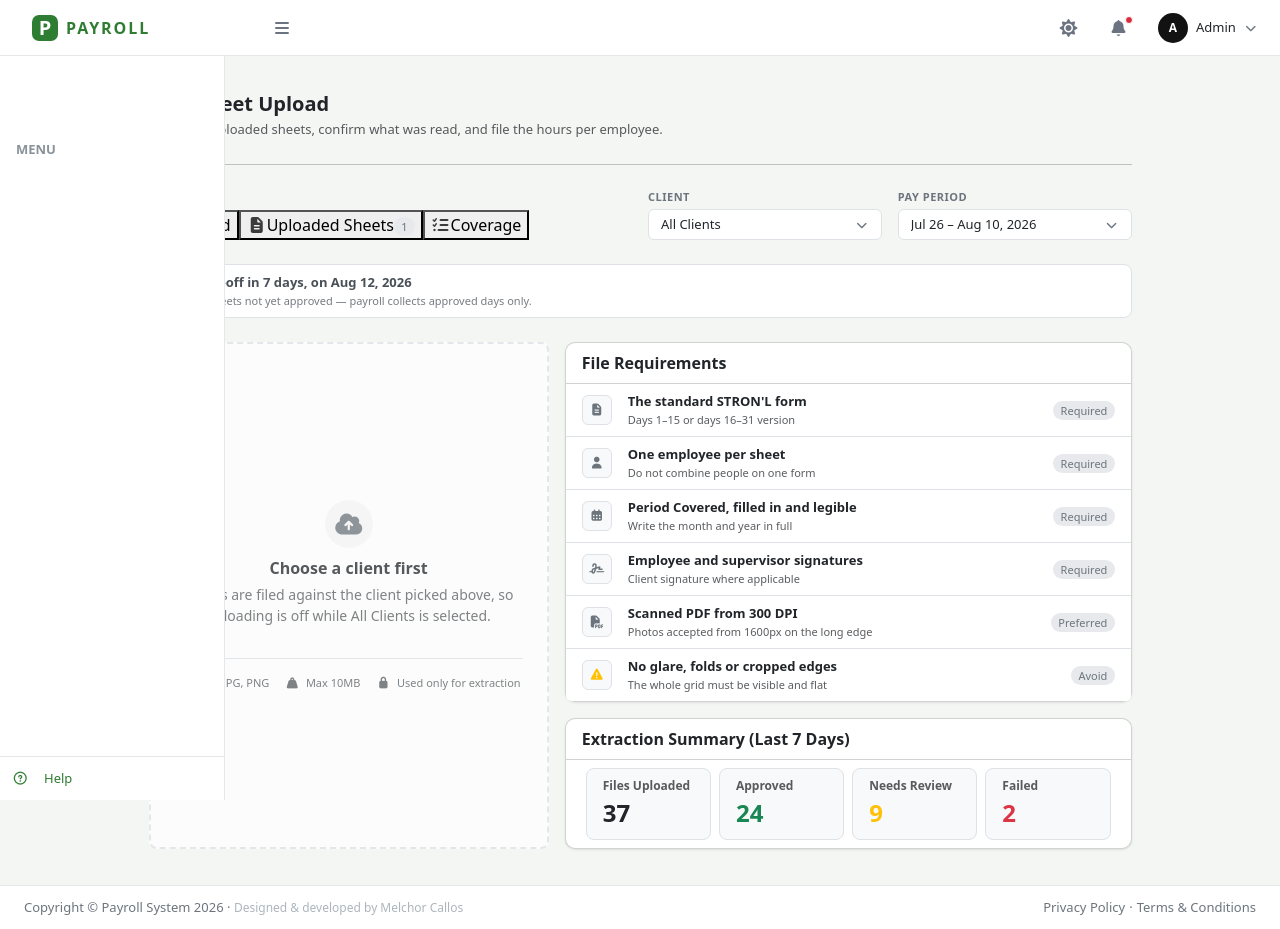
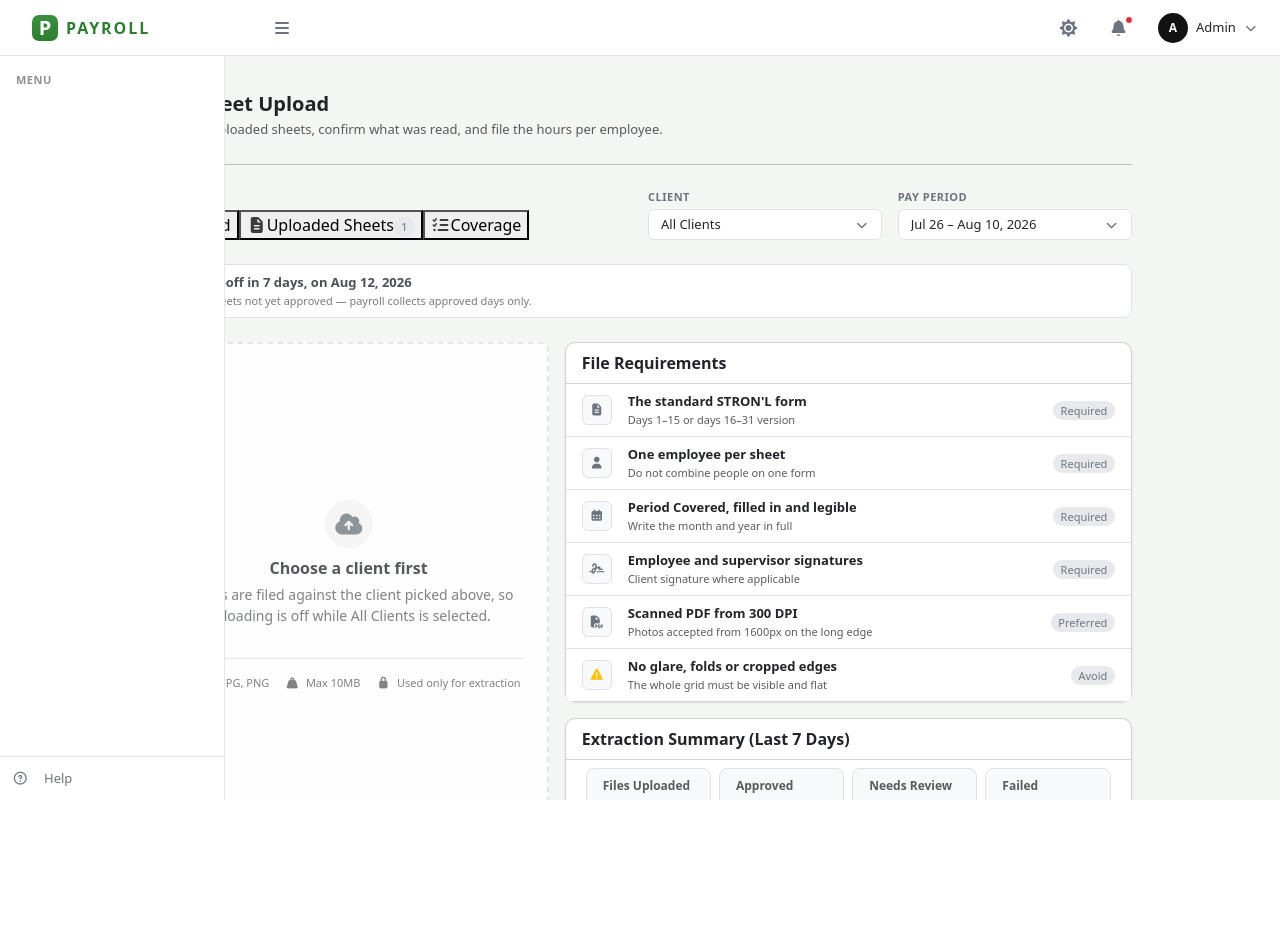
Before and after one commit to melchie04/payroll-system, a React (Vite) app in the folder frontend/: page /timesheet in a window 1280 px wide. After the commit the page ends 800 px from the top, so only its background shows below. Built offline with nearby package versions, Linux system fonts and the light colour scheme.

Commit message:
Update: Side navigation

```diff
--- a/frontend/src/assets/scss/_brand.scss
+++ b/frontend/src/assets/scss/_brand.scss
@@ -8,7 +8,8 @@
 }
 
 .app-brand-mark {
-  background: var(--app-brand-bg);
+  background-color: var(--app-brand-bg);
+  background-image: var(--app-accent-gradient);
   color: var(--app-brand-fg);
   border-radius: 0.4375rem;
   line-height: 1;
--- a/frontend/src/assets/scss/_shell.scss
+++ b/frontend/src/assets/scss/_shell.scss
@@ -27,19 +27,20 @@ body {
 #layoutSidenav #layoutSidenav_nav {
   flex-basis: var(--app-sidenav-width);
   flex-shrink: 0;
-  transition: transform 0.15s ease-in-out;
+  transition: transform var(--app-shell-duration) var(--app-shell-ease);
+  will-change: transform, width, flex-basis;
   z-index: 1038;
   transform: translateX(calc(-1 * var(--app-sidenav-width)));
 }
 
 #layoutSidenav #layoutSidenav_content {
   position: relative;
+  will-change: margin;
   display: flex;
   flex-direction: column;
   justify-content: space-between;
   min-width: 0;
   flex-grow: 1;
-  min-height: calc(100vh - var(--app-topnav-height));
   margin-left: calc(-1 * var(--app-sidenav-width));
 }
 
@@ -67,12 +68,51 @@ body {
 
 .sb-nav-fixed #layoutSidenav #layoutSidenav_nav {
   width: var(--app-sidenav-width);
-  height: calc(100vh - var(--app-topnav-height));
+  height: 100%;
   z-index: 1038;
 }
 
 .sb-nav-fixed #layoutSidenav #layoutSidenav_nav .sb-sidenav .sb-sidenav-menu {
   overflow-y: auto;
+}
+
+// Sticky shell: the frame is pinned to the viewport and only the content column scrolls.
+.sb-nav-fixed,
+.sb-nav-fixed #root {
+  height: 100vh;
+  overflow: hidden;
+}
+
+.sb-nav-fixed #root {
+  display: flex;
+  flex-direction: column;
+}
+
+.sb-nav-fixed .sb-topnav {
+  flex-shrink: 0;
+}
+
+.sb-nav-fixed #layoutSidenav {
+  flex: 1 1 auto;
+  min-height: 0;
+}
+
+.sb-nav-fixed #layoutSidenav #layoutSidenav_content {
+  height: 100%;
+  min-height: 0;
+  overflow: hidden;
+}
+
+.sb-nav-fixed #layoutSidenav_content > main {
+  display: flex;
+  flex-direction: column;
+  flex: 1 1 auto;
+  min-height: 0;
+  overflow-y: auto;
+}
+
+.sb-nav-fixed #layoutSidenav_content > main > .app-footer {
+  flex-shrink: 0;
 }
 
 #layoutError {
--- a/frontend/src/assets/scss/_sidenav.scss
+++ b/frontend/src/assets/scss/_sidenav.scss
@@ -17,9 +17,10 @@
 }
 
 .sb-sidenav .sb-sidenav-menu .nav .sb-sidenav-menu-heading {
-  padding: 1.75rem 1rem 0.75rem;
-  font-size: var(--app-fs-3);
-  font-weight: bold;
+  padding: 1rem 1rem 0.5rem;
+  font-size: var(--app-fs-1);
+  font-weight: 600;
+  letter-spacing: 0.5px;
   text-transform: uppercase;
 }
 
@@ -32,7 +33,7 @@
   padding-bottom: 0.75rem;
   position: relative;
   transition: background-color 0.15s ease-in-out, color 0.15s ease-in-out, transform 0.15s ease-out,
-    padding 0.3s cubic-bezier(0.4, 0, 0.2, 1);
+    padding var(--app-shell-duration) var(--app-shell-ease);
   margin-left: 0.5rem;
   margin-right: 0.5rem;
   margin-bottom: 0.25rem;
@@ -55,103 +56,87 @@
 
 .sb-sidenav {
   --bs-border-color: var(--app-nav-line);
-}
-
-.sb-sidenav-light,
-.sb-sidenav-dark {
   background-color: var(--app-nav-bg);
   color: var(--app-nav-link);
 }
 
-.sb-sidenav-light .sb-sidenav-menu .sb-sidenav-menu-heading,
-.sb-sidenav-dark .sb-sidenav-menu .sb-sidenav-menu-heading {
+.sb-sidenav .sb-sidenav-menu .sb-sidenav-menu-heading {
   color: var(--app-nav-heading);
 }
 
-.sb-sidenav-light .sb-sidenav-menu .nav-link,
-.sb-sidenav-dark .sb-sidenav-menu .nav-link {
+.sb-sidenav .sb-sidenav-menu .nav-link {
   color: var(--app-nav-link);
 }
 
-.sb-sidenav-light .sb-sidenav-menu .nav-link .sb-nav-link-icon,
-.sb-sidenav-dark .sb-sidenav-menu .nav-link .sb-nav-link-icon {
-  color: var(--app-nav-link-icon);
+.sb-sidenav .sb-sidenav-menu .nav-link .sb-nav-link-icon {
+  color: var(--app-nav-icon);
 }
 
-.sb-sidenav-light .sb-sidenav-menu .nav-link.active,
-.sb-sidenav-dark .sb-sidenav-menu .nav-link.active {
+.sb-sidenav .sb-sidenav-menu .nav-link.active {
   color: var(--app-nav-active-color);
   background-color: var(--app-nav-active-bg);
-  box-shadow: inset 3px 0 0 var(--app-menu-keyline);
+  background-image: var(--app-accent-gradient);
+  box-shadow: var(--app-accent-highlight), var(--app-accent-shadow);
 }
 
-.sb-sidenav-light .sb-sidenav-menu .nav-link.active .sb-nav-link-icon,
-.sb-sidenav-dark .sb-sidenav-menu .nav-link.active .sb-nav-link-icon {
-  color: var(--app-menu-keyline);
+.sb-sidenav .sb-sidenav-menu .nav-link.active .sb-nav-link-icon {
+  color: var(--app-nav-active-color);
 }
 
-.sb-sidenav-light .sb-sidenav-menu .nav-link:hover,
-.sb-sidenav-light .sb-sidenav-menu .nav-link:focus-visible,
-.sb-sidenav-dark .sb-sidenav-menu .nav-link:hover,
-.sb-sidenav-dark .sb-sidenav-menu .nav-link:focus-visible {
+.sb-sidenav .sb-sidenav-menu .nav-link:hover,
+.sb-sidenav .sb-sidenav-menu .nav-link:focus-visible {
   color: var(--app-nav-link);
   background-color: var(--app-nav-btn-hover-bg);
 }
 
-.sb-sidenav-light .sb-sidenav-menu .nav-link.active:hover,
-.sb-sidenav-light .sb-sidenav-menu .nav-link.active:focus-visible,
-.sb-sidenav-dark .sb-sidenav-menu .nav-link.active:hover,
-.sb-sidenav-dark .sb-sidenav-menu .nav-link.active:focus-visible {
+.sb-sidenav .sb-sidenav-menu .nav-link.active:hover,
+.sb-sidenav .sb-sidenav-menu .nav-link.active:focus-visible {
   color: var(--app-nav-active-color);
   background-color: var(--app-nav-active-bg);
 }
 
-.sb-sidenav-light .sb-sidenav-footer,
-.sb-sidenav-dark .sb-sidenav-footer {
+.sb-sidenav .sb-sidenav-footer {
   background-color: var(--app-nav-bg);
   border-top-color: var(--app-nav-line);
 }
 
-.help-footer-btn-light,
-.help-footer-btn-dark {
+.help-footer-btn {
+  cursor: pointer;
   font-size: var(--app-fs-3);
-  color: var(--app-accent-ink) !important;
+  color: var(--app-footer-text);
   transition: color 0.15s ease-in-out;
 }
 
-.help-footer-btn-light:hover,
-.help-footer-btn-dark:hover {
-  color: var(--app-accent-ink-hover) !important;
+.help-footer-btn:hover {
+  color: var(--app-accent-ink-hover);
 }
 
-.sb-sidenav-light .sb-sidenav-footer > div:focus-visible,
-.sb-sidenav-dark .sb-sidenav-footer > div:focus-visible {
+.sb-sidenav .sb-sidenav-footer > div:focus-visible {
   outline: none;
   box-shadow: 0 0 0 0.2rem var(--app-moss-ring);
 }
 
-.sb-sidenav-light .sb-sidenav-menu .nav-link:focus-visible,
-.sb-sidenav-dark .sb-sidenav-menu .nav-link:focus-visible {
+.sb-sidenav .sb-sidenav-menu .nav-link:focus-visible {
   outline: none;
   box-shadow: 0 0 0 0.2rem var(--app-moss-ring);
 }
 
-.sb-sidenav-light .sb-sidenav-menu .nav-link.active:focus-visible,
-.sb-sidenav-dark .sb-sidenav-menu .nav-link.active:focus-visible {
-  box-shadow: inset 3px 0 0 var(--app-menu-keyline), 0 0 0 0.2rem var(--app-moss-ring);
+.sb-sidenav .sb-sidenav-menu .nav-link.active:focus-visible {
+  box-shadow: var(--app-accent-highlight), var(--app-accent-shadow), 0 0 0 0.2rem var(--app-moss-ring);
 }
 
 @media (min-width: 992px) {
   #layoutSidenav #layoutSidenav_nav {
-    transition: transform 0.3s cubic-bezier(0.4, 0, 0.2, 1), width 0.3s cubic-bezier(0.4, 0, 0.2, 1);
+    transition: transform var(--app-shell-duration) var(--app-shell-ease), width var(--app-shell-duration) var(--app-shell-ease), flex-basis var(--app-shell-duration) var(--app-shell-ease);
   }
   #layoutSidenav #layoutSidenav_content {
-    transition: margin 0.3s cubic-bezier(0.4, 0, 0.2, 1);
+    transition: margin var(--app-shell-duration) var(--app-shell-ease);
   }
 
   .sb-sidenav-toggled #layoutSidenav #layoutSidenav_nav {
     transform: translateX(0);
     width: var(--app-sidenav-collapsed-width);
+    flex-basis: var(--app-sidenav-collapsed-width);
   }
   .sb-nav-fixed.sb-sidenav-toggled #layoutSidenav #layoutSidenav_nav {
     width: var(--app-sidenav-collapsed-width);
@@ -167,7 +152,7 @@
     overflow: hidden;
     white-space: nowrap;
     opacity: 1;
-    transition: opacity 0.15s linear;
+    transition: opacity var(--app-shell-duration) var(--app-shell-ease);
   }
   .sb-sidenav-toggled .sb-sidenav-menu .nav .sb-sidenav-menu-heading {
     opacity: 0;
@@ -190,7 +175,7 @@
     text-overflow: clip;
     max-width: 160px;
     opacity: 1;
-    transition: max-width 0.3s cubic-bezier(0.4, 0, 0.2, 1), opacity 0.15s linear;
+    transition: max-width var(--app-shell-duration) var(--app-shell-ease), opacity var(--app-shell-duration) var(--app-shell-ease);
   }
   .sb-sidenav-toggled .sb-sidenav .nav .nav-link .text-wrap {
     max-width: 0;
@@ -201,7 +186,7 @@
   }
   .sb-sidenav-footer .sb-nav-link-icon {
     flex-shrink: 0;
-    transition: margin-right 0.3s cubic-bezier(0.4, 0, 0.2, 1);
+    transition: margin-right var(--app-shell-duration) var(--app-shell-ease);
   }
   .sb-sidenav-toggled .sb-sidenav-footer .sb-nav-link-icon {
     margin-right: 0 !important;
@@ -212,7 +197,7 @@
     overflow: hidden;
     max-width: 100px;
     opacity: 1;
-    transition: max-width 0.3s cubic-bezier(0.4, 0, 0.2, 1), opacity 0.15s linear;
+    transition: max-width var(--app-shell-duration) var(--app-shell-ease), opacity var(--app-shell-duration) var(--app-shell-ease);
   }
   .sb-sidenav-toggled .sb-sidenav-footer > div > span {
     max-width: 0;
@@ -223,7 +208,7 @@
     max-width: calc(100vw - var(--app-sidenav-width));
     margin-left: auto;
     margin-right: auto;
-    transition: max-width 0.15s ease-in-out;
+    transition: max-width var(--app-shell-duration) var(--app-shell-ease);
   }
 }
 
@@ -267,8 +252,7 @@
 }
 
 @media (hover: none) {
-  .sb-sidenav-light .sb-sidenav-menu .nav-link:active,
-  .sb-sidenav-dark .sb-sidenav-menu .nav-link:active {
+.sb-sidenav .sb-sidenav-menu .nav-link:active {
     background-color: var(--app-nav-btn-hover-bg);
   }
   .sb-sidenav-footer > div:active {
@@ -291,7 +275,7 @@
 
 @media (max-width: 991.98px) {
   #layoutSidenav #layoutSidenav_nav {
-    transition: transform 0.28s cubic-bezier(0.22, 1, 0.36, 1);
+    transition: transform var(--app-shell-duration) var(--app-shell-ease);
   }
 
   #layoutSidenav #layoutSidenav_content:before {
--- a/frontend/src/assets/scss/_topnav.scss
+++ b/frontend/src/assets/scss/_topnav.scss
@@ -7,10 +7,6 @@
   --topnav-icon-color-muted: var(--bs-gray-600);
   --topnav-btn-hover-bg: var(--app-nav-btn-hover-bg);
   --topnav-btn-focus-ring: var(--app-moss-ring);
-}
-
-.sb-nav-fixed #layoutSidenav #layoutSidenav_nav .sb-sidenav {
-  padding-top: var(--topnav-offset, var(--app-topnav-height)) !important;
 }
 
 .sb-topnav.bg-white,
--- a/frontend/src/components/SideNav.jsx
+++ b/frontend/src/components/SideNav.jsx
@@ -1,7 +1,6 @@
 // The collapsible sidebar holding the main navigation.
 
 import { NavLink } from "react-router";
-import { useTheme } from "../context/hooks.js";
 
 const NAV_ITEMS = [
   { to: "/", label: "Dashboard", icon: "fa-table-cells-large", end: true },
@@ -14,8 +13,6 @@ const NAV_ITEMS = [
 
 // Renders the nav items, marking the one matching the current route.
 export default function SideNav({ onNavItemSelect }) {
-  const { theme } = useTheme();
-
   // Adds the active class when React Router says this link is the current page.
   function navLinkClass({ isActive }) {
     const baseClasses = "nav-link mx-2 rounded py-2 py-md-3";
@@ -23,7 +20,7 @@ export default function SideNav({ onNavItemSelect }) {
   }
 
   return (
-    <nav className={`sb-sidenav accordion sb-sidenav-${theme} border-end`} id="sidenavAccordion">
+    <nav className="sb-sidenav accordion border-end" id="sidenavAccordion">
       <div className="sb-sidenav-menu">
         <div className="nav">
           <div className="sb-sidenav-menu-heading">Menu</div>
@@ -43,15 +40,7 @@ export default function SideNav({ onNavItemSelect }) {
       </div>
 
       <div className="sb-sidenav-footer">
-        <div
-          className={`d-flex align-items-center w-100 text-decoration-none ${theme === "light" ? "help-footer-btn-light" : "help-footer-btn-dark"}`}
-          style={{
-            cursor: "pointer",
-            transition: "color 0.15s ease-in-out",
-          }}
-          title="Help"
-          onClick={() => console.log("Help clicked")}
-        >
+        <div className="help-footer-btn d-flex align-items-center w-100 text-decoration-none" title="Help">
           <div className="sb-nav-link-icon me-2 d-flex align-items-center" style={{ minWidth: "1.5rem" }}>
             <i className="far fa-circle-question fa-fw"></i>
           </div>
--- a/frontend/src/layouts/DashboardLayout.jsx
+++ b/frontend/src/layouts/DashboardLayout.jsx
@@ -38,8 +38,8 @@ export default function DashboardLayout({ fixed = true }) {
             <div className="container-fluid app-page">
               <Outlet />
             </div>
+            <Footer />
           </main>
-          <Footer />
         </div>
       </div>
     </>
```
Also changed, not shown: frontend/src/assets/scss/_action.scss (+8 -0 lines), frontend/src/assets/scss/_variables.scss (+10 -6 lines). Lines whose indentation alone changed are shown as unchanged.
